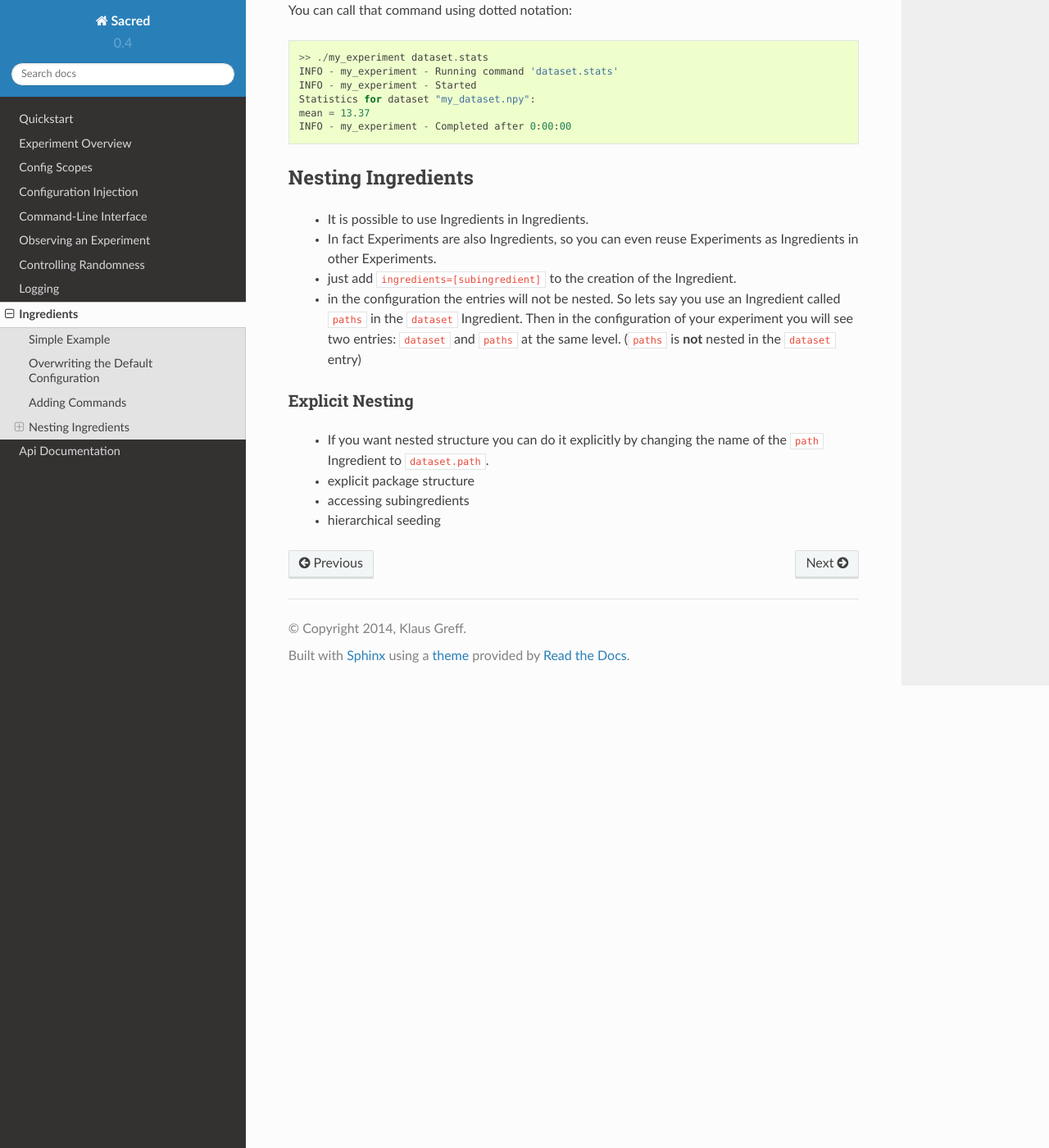
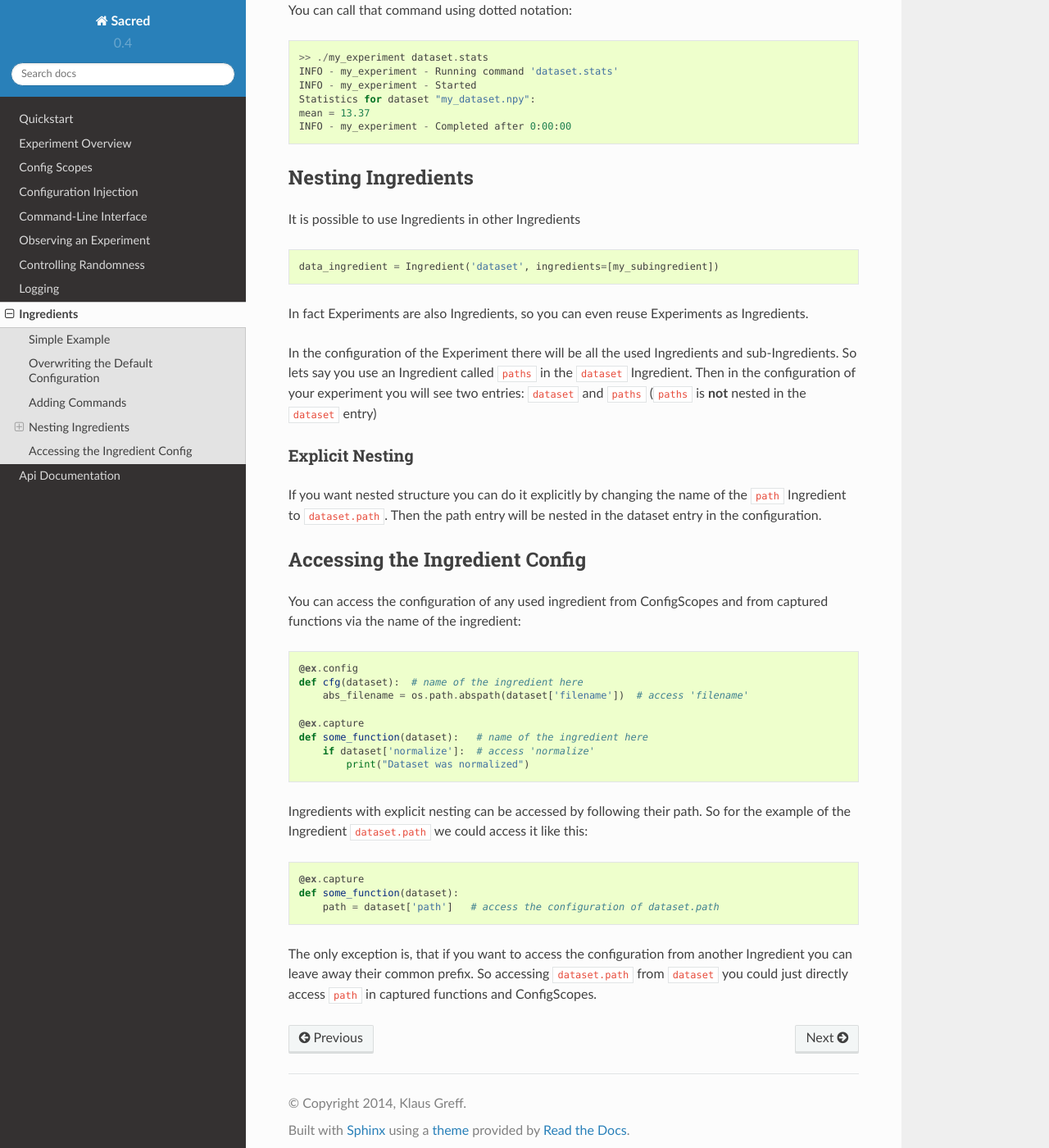
Before and after one commit to IDSIA/sacred, a Sphinx documentation site: the page built from docs/ingredients.rst, in a window 1280 px wide and 1400 px high, scrolled down 1980 px. Shown: the whole window at 82% size. Built offline with Sphinx 7.4.7 and the Read the Docs theme 2.0.0, drawn with Linux system fonts in a browser that asks for light colours.

Commit message:
finished documenting ingredients. fixes #53

```diff
--- a/docs/ingredients.rst
+++ b/docs/ingredients.rst
@@ -109,21 +109,54 @@ You can call that command using dotted notation::
 
 Nesting Ingredients
 ===================
-  * It is possible to use Ingredients in Ingredients.
-  * In fact Experiments are also Ingredients, so you can even reuse Experiments
-    as Ingredients in other Experiments.
-  * just add ``ingredients=[subingredient]`` to the creation of the Ingredient.
-  * in the configuration the entries will not be nested. So lets say you use an
-    Ingredient called ``paths`` in the ``dataset`` Ingredient. Then in the
-    configuration of your experiment you will see two entries: ``dataset`` and
-    ``paths`` at the same level. (``paths`` is **not** nested in the ``dataset``
-    entry)
+It is possible to use Ingredients in other Ingredients
+
+.. code-block:: python
+
+    data_ingredient = Ingredient('dataset', ingredients=[my_subingredient])
+
+In fact Experiments are also Ingredients, so you can even reuse Experiments as
+Ingredients.
+
+In the configuration of the Experiment there will be all the used Ingredients
+and sub-Ingredients. So lets say you use an Ingredient called ``paths`` in the
+``dataset`` Ingredient. Then in the configuration of your experiment you will
+see two entries: ``dataset`` and ``paths`` (``paths`` is **not** nested in the
+``dataset`` entry)
 
 Explicit Nesting
 ----------------
-  * If you want nested structure you can do it explicitly by changing the name
-    of the ``path`` Ingredient to ``dataset.path``.
+If you want nested structure you can do it explicitly by changing the name of
+the ``path`` Ingredient to ``dataset.path``. Then the path entry will be nested
+in the dataset entry in the configuration.
 
-  * explicit package structure
-  * accessing subingredients
-  * hierarchical seeding
+
+Accessing the Ingredient Config
+===============================
+You can access the configuration of any used ingredient from ConfigScopes and
+from captured functions via the name of the ingredient:
+
+.. code-block:: python
+
+    @ex.config
+    def cfg(dataset):  # name of the ingredient here
+        abs_filename = os.path.abspath(dataset['filename'])  # access 'filename'
+
+    @ex.capture
+    def some_function(dataset):   # name of the ingredient here
+        if dataset['normalize']:  # access 'normalize'
+            print("Dataset was normalized")
+
+Ingredients with explicit nesting can be accessed by following their path. So
+for the example of the Ingredient ``dataset.path`` we could access it like this:
+
+.. code-block:: python
+
+    @ex.capture
+    def some_function(dataset):
+        path = dataset['path']   # access the configuration of dataset.path
+
+The only exception is, that if you want to access the configuration from another
+Ingredient you can leave away their common prefix. So accessing ``dataset.path``
+from ``dataset`` you could just directly access ``path`` in captured functions
+and ConfigScopes.
```
Also changed, not shown: docs/index.rst (+3 -5 lines).
